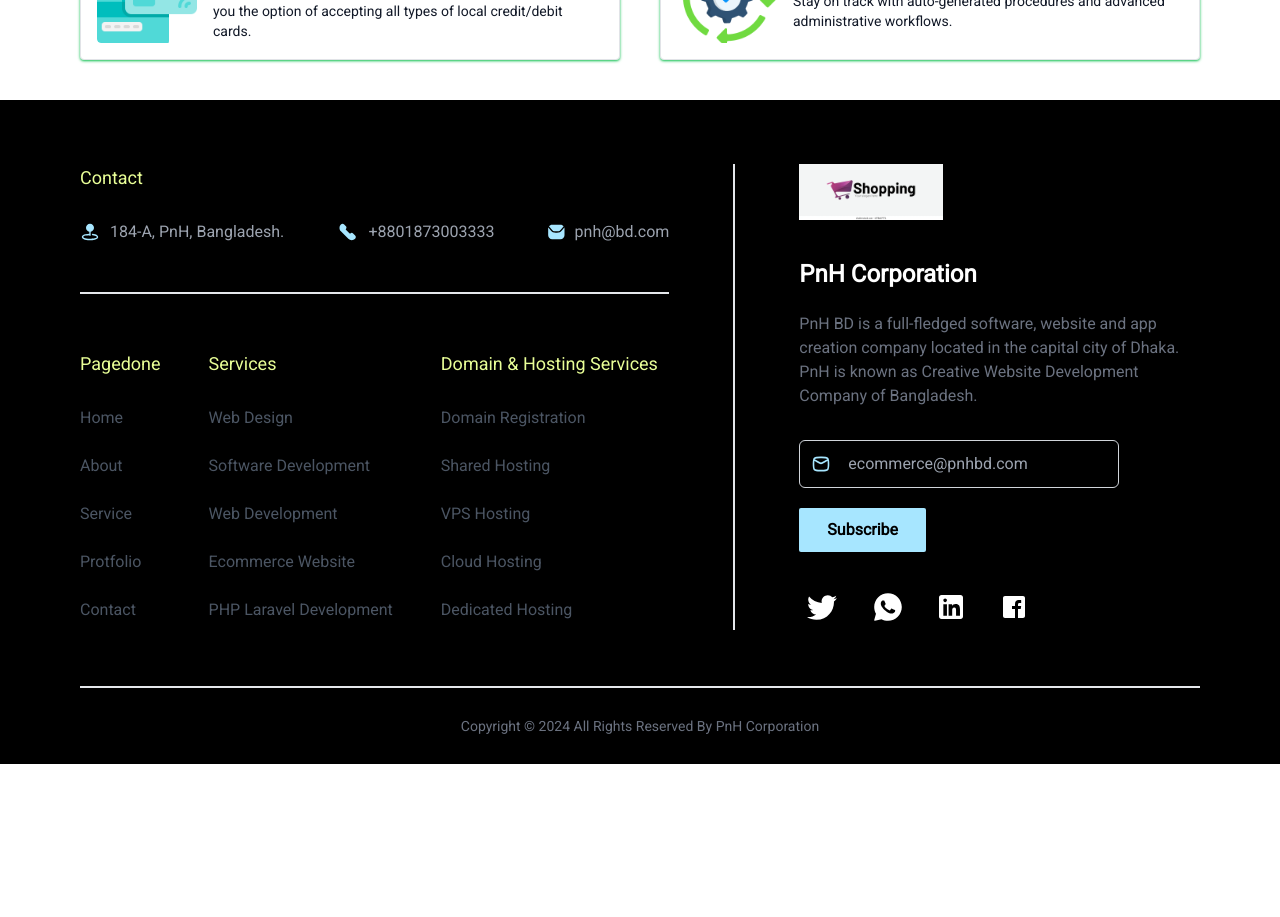
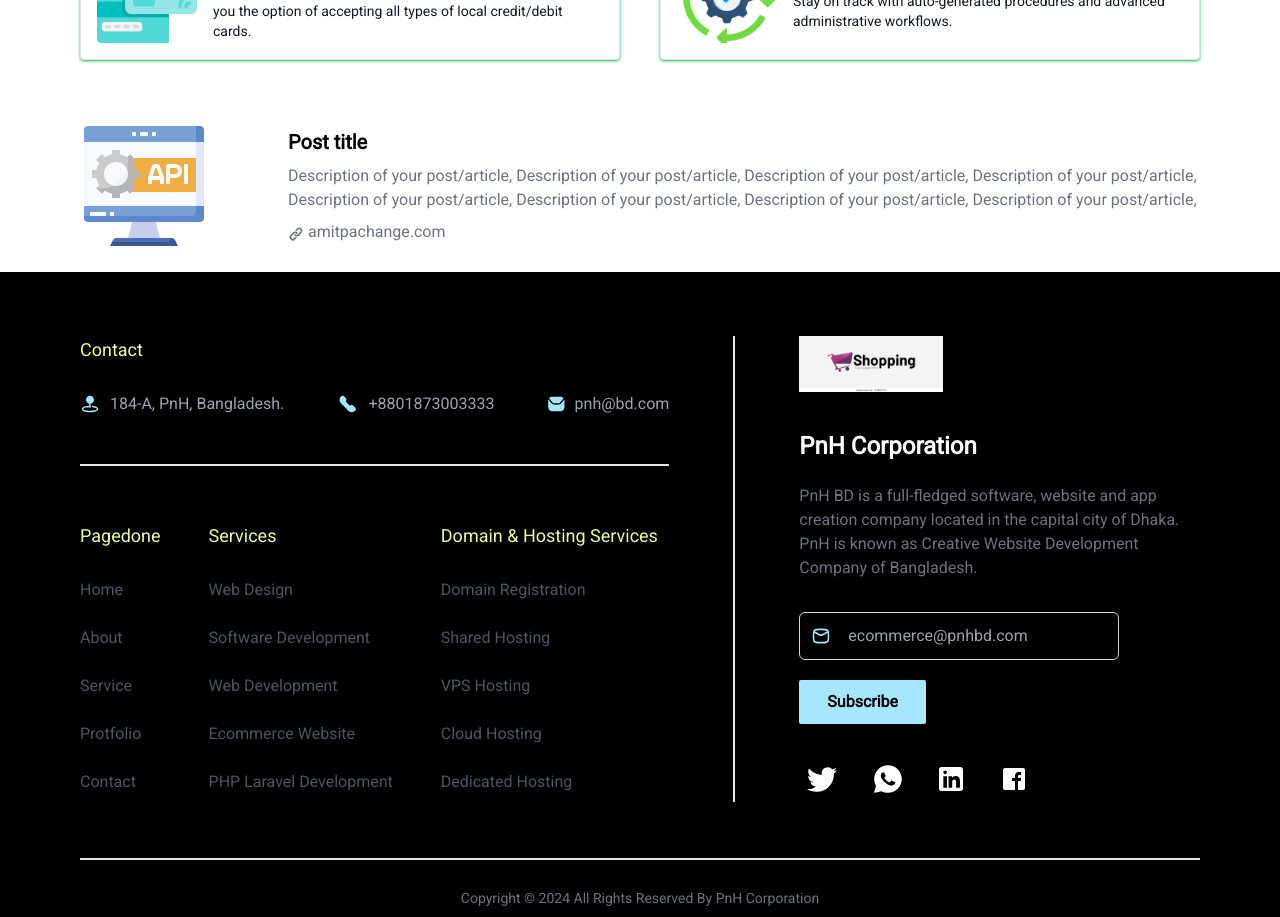
Before and after one commit to SabbirPnH/E-commerce, a Next.js app: page / in a window 1280 px wide. Shown: the part 4340-5257 px from the top of the page. Before the commit the page ends 5104 px from the top, so only its background shows below. Built offline with nearby package versions, Linux system fonts and the light colour scheme.

Commit message:
ecommerce

```diff
--- /dev/null
+++ b/app/components/Ecommerce.js
@@ -0,0 +1,40 @@
+const Ecommerce = () => {
+    return (
+        <div class=" px-20 my-5">
+        <div class="flex gap-20 bg-white  overflow-hidden items-center justify-start">
+
+            <div class="relative w-32 h-32 flex-shrink-0">
+                <img class="absolute left-0 top-0 w-full h-full object-cover object-center transition duration-50" loading="lazy" src="/img/api.png"/>
+            </div>
+
+            <div class="flex sm:flex-col gap-2 py-2">
+
+                <p class="text-xl font-bold">Post title</p>
+
+                <p class="text-gray-500">
+                    Description of your post/article,
+                    Description of your post/article,
+                    Description of your post/article,
+                    Description of your post/article,
+                    Description of your post/article,
+                    Description of your post/article,
+                    Description of your post/article,
+                    Description of your post/article,
+                </p>
+
+                <span class="flex items-center justify-start text-gray-500">
+                    <svg class="w-4 h-4 mr-1 mt-1" fill="currentColor" viewBox="0 0 20 20" xmlns="http://www.w3.org/2000/svg">
+                        <path fill-rule="evenodd" d="M12.586 4.586a2 2 0 112.828 2.828l-3 3a2 2 0 01-2.828 0 1 1 0 00-1.414 1.414 4 4 0 005.656 0l3-3a4 4 0 00-5.656-5.656l-1.5 1.5a1 1 0 101.414 1.414l1.5-1.5zm-5 5a2 2 0 012.828 0 1 1 0 101.414-1.414 4 4 0 00-5.656 0l-3 3a4 4 0 105.656 5.656l1.5-1.5a1 1 0 10-1.414-1.414l-1.5 1.5a2 2 0 11-2.828-2.828l3-3z" clip-rule="evenodd"></path>
+                    </svg>
+                    <a href="amitpachange.com" target="_blank">amitpachange.com</a>
+                </span>
+
+            </div>
+
+        </div>
+
+    </div>
+    );
+  };
+
+  export default Ecommerce;
--- a/app/page.js
+++ b/app/page.js
@@ -1,6 +1,7 @@
 import Banner from "./components/Banner";
 import BusinessCard from "./components/BusinessCard";
 import CallNow from "./components/CallNow";
+import Ecommerce from "./components/Ecommerce";
 import HeroSection from "./components/HeroSection";
 import Project from "./components/Project";
 
@@ -13,6 +14,7 @@
     <BusinessCard/>
     <CallNow/>
    <Project/>
+   <Ecommerce/>
    </main>
   );
 }
```
